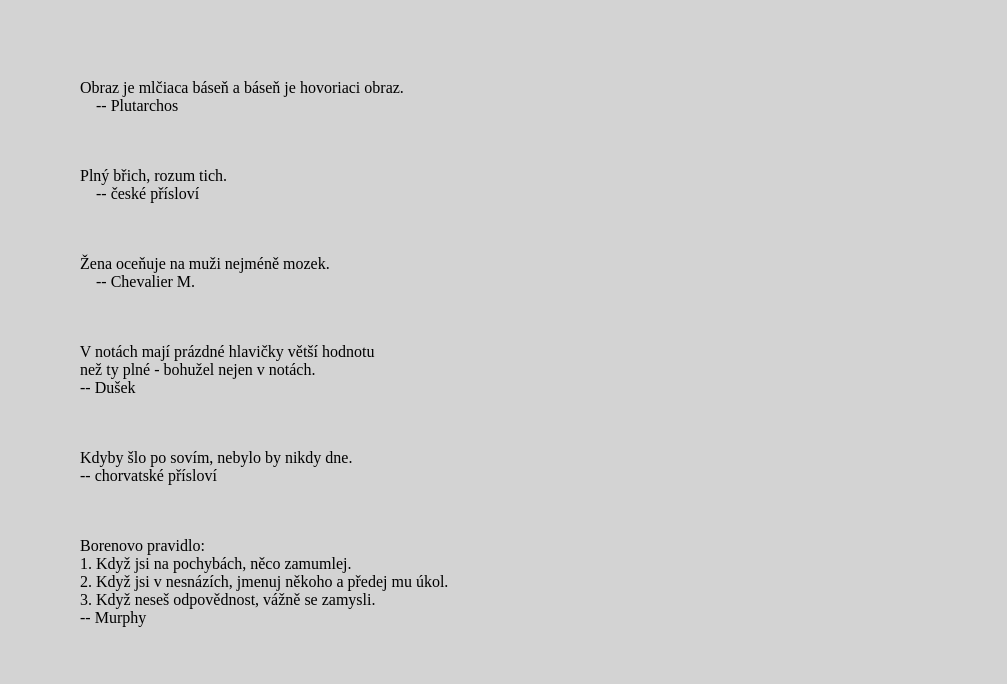
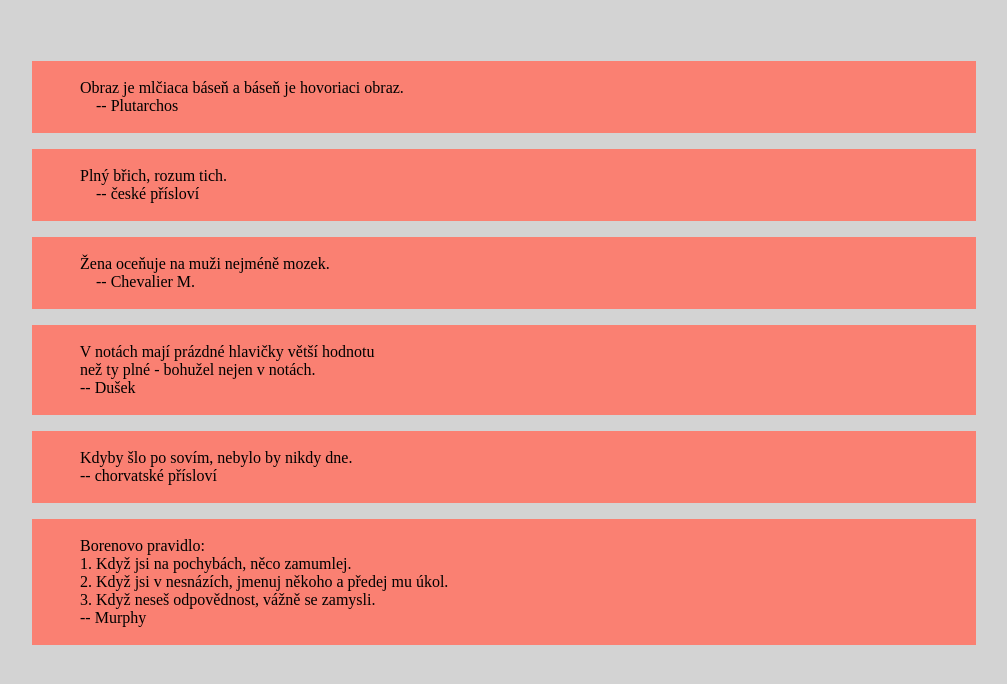
Before and after one commit to wmatex/git-workshop, a plain HTML site: page index.html in a window 1280 px wide. Shown: the part 60-744 px from the top of the page, without its empty margins (136-1143 px from the left). Drawn offline with Linux system fonts and the light colour scheme.

Commit message:
Use nicer background for quotes

```diff
--- a/index.html
+++ b/index.html
@@ -16,6 +16,7 @@
 
             blockquote {
                 text-align: left;
+                background-color: salmon;
             }
 
             blockquote > p {
```
